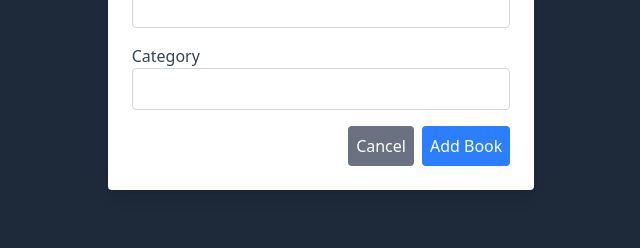
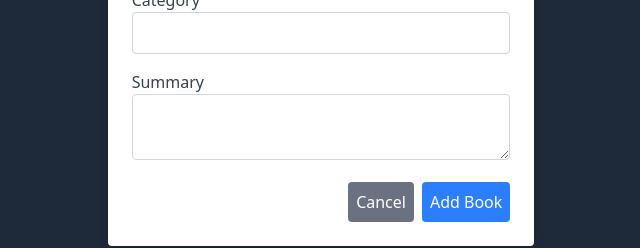
Before and after one commit to Username4Fabian/Library_Manager, a Vue app: page /buecherliste in a window 1280 px wide. Both pictures are taken after typing "Sample" into the empty fields and a click on the button "Add Book". Shown: the part 524-772 px from the top of the page, without its empty margins (319-959 px from the left). Built offline with nearby package versions, Linux system fonts and the light colour scheme; no server answers.

Commit message:
added summary

```diff
--- a/src/components/AddBookOverlay.vue
+++ b/src/components/AddBookOverlay.vue
@@ -12,6 +12,7 @@ const purchaseDate = ref('');
 const borrowDate = ref(null);
 const author = ref('');
 const category = ref('');
+const summary = ref('');
 
 onMounted(() => {
   const today = new Date().toISOString().split('T')[0];
@@ -26,7 +27,8 @@ const submitForm = async () => {
     purchaseDate: purchaseDate.value,
     borrowDate: borrowDate.value || null,
     author: author.value,
-    category: category.value
+    category: category.value,
+    summary: summary.value
   };
 
   try {
@@ -69,6 +71,10 @@ const submitForm = async () => {
           <label class="block text-gray-700">Category</label>
           <input v-model="category" type="text" class="w-full p-2 border border-gray-300 rounded" />
         </div>
+        <div class="mb-4">
+          <label class="block text-gray-700">Summary</label>
+          <textarea v-model="summary" class="w-full p-2 border border-gray-300 rounded"></textarea>
+        </div>
         <div class="flex justify-end">
           <button type="button" @click="$emit('closeOverlay')" class="mr-2 p-2 bg-gray-500 text-white rounded">Cancel</button>
           <button type="submit" class="p-2 bg-blue-500 text-white rounded">Add Book</button>
--- a/src/components/BookItem.vue
+++ b/src/components/BookItem.vue
@@ -32,6 +32,7 @@ const deleteBook = () => {
       <p>Category: {{ book.category }}</p>
       <p>Purchase Date: {{ purchaseDate }}</p>
       <p>Borrow Date: {{ borrowDate }}</p>
+      <p>Summary: {{ book.summary }}</p>
     </div>
     <button @click="deleteBook" class="text-gray-500 hover:text-gray-700 text-2xl">
       <i class="fas fa-trash-alt"></i>
```
